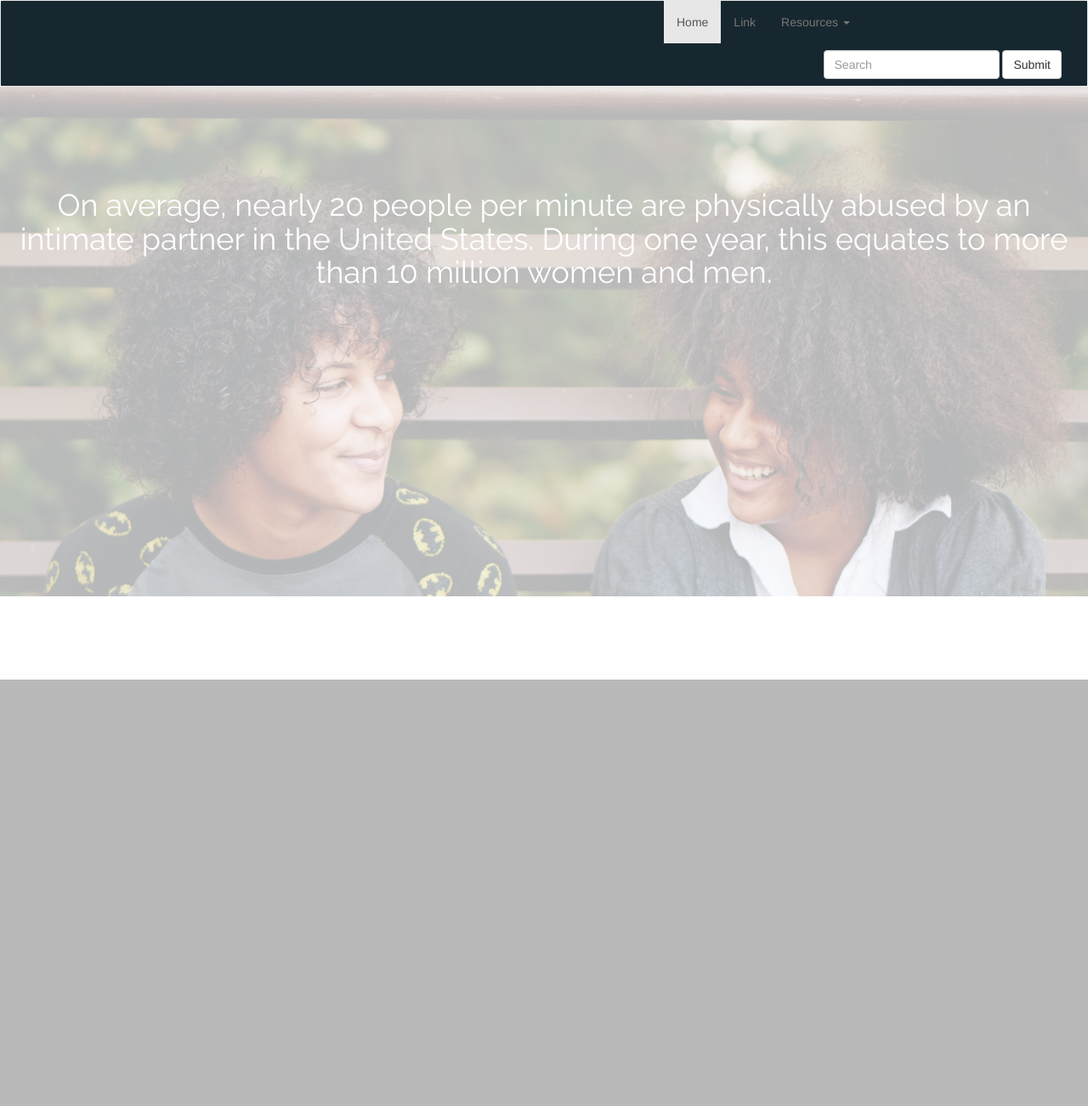
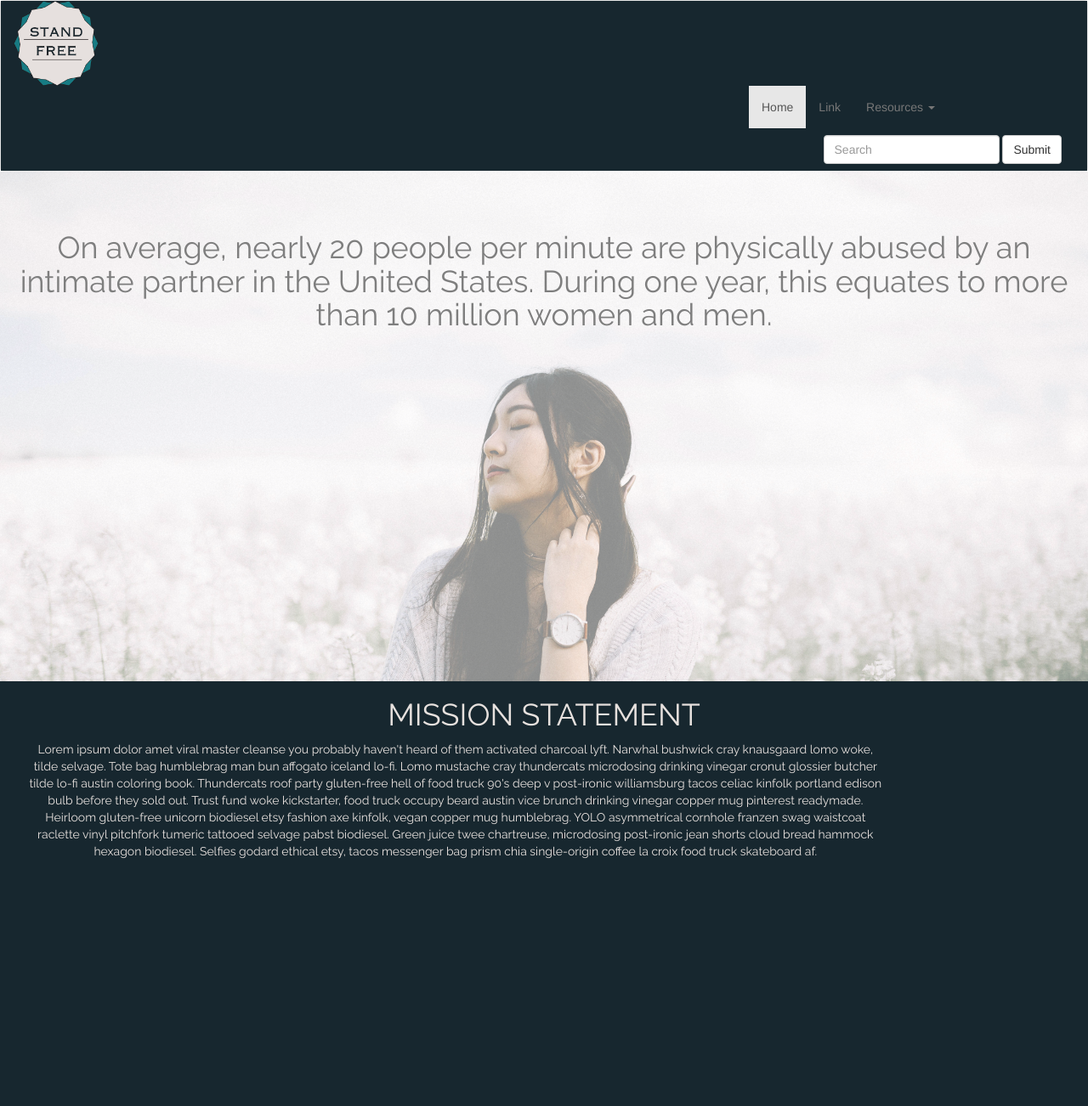
Before and after one commit to standfree/no-instructor2, a Node server app: page / in a window 1280 px wide. Shown: the whole page at 85% size. Before the commit the page ends 800 px from the top, so only its background shows below. Run offline with Node 20, Linux system fonts and the light colour scheme; some libraries are stand-ins or nearby versions.

Commit message:
corrected styles on navbar, began mission statement

```diff
--- a/client/css/styles.css
+++ b/client/css/styles.css
@@ -4,9 +4,20 @@
 /* NAVBAR STYLES START */
 
 .nav {
-  padding-left: 750px;
+  padding-left: 850px;
 }
 
+.media-object {
+  height: 100px;
+  width: 100px;
+  display: table-cell;
+  vertical-align: middle;
+}
+
+.logo {
+  width: 100px;
+  height: 100px;
+}
 .navbar {
   margin-bottom: 0px;
 }
@@ -16,15 +27,23 @@
 }
 
 #intro {
-  background-image: url('../img/hero.jpg');
+  background-image: url('../img/hero2.jpg');
   background-attachment: fixed;
   background-size: cover;
   height: 600px;
-  opacity: 0.3;
-  padding-top: 100px
+  opacity: 0.5;
+  padding-top: 50px;
 }
 
 .stats {
   font-family: 'Raleway', sans-serif;
-  color: #fff;
+  color: #000;
+  padding-bottom: 300px;
 }
+
+.main {
+  font-family: 'Raleway', sans-serif;
+  height: 500px;
+  background-color: #17272F;
+  color: #E7E1DE;
+}
--- a/client/index.html
+++ b/client/index.html
@@ -14,6 +14,7 @@
   <!-- NAVBAR BEGINS -->
   <nav class="navbar navbar-default" id="navbar">
   <div class="container-fluid">
+    <img class="media-object" src="img/sf.png" alt="...">
     <!-- Brand and toggle get grouped for better mobile display -->
     <div class="navbar-header">
       <button type="button" class="navbar-toggle collapsed" data-toggle="collapse" data-target="#bs-example-navbar-collapse-1" aria-expanded="false">
@@ -27,7 +28,6 @@
     <!-- Collect the nav links, forms, and other content for toggling -->
     <div class="collapse navbar-collapse" id="bs-example-navbar-collapse-1">
       <ul class="nav navbar-nav">
-        <!-- <img class="logo" href="img/SF.png"> -->
         <li class="active"><a href="#">Home<span class="sr-only">(current)</span></a></li>
         <li><a href="#">Link</a></li>
         <li class="dropdown">
@@ -56,6 +56,16 @@
 <!-- START MAIN SECTION -->
 <div class="col-sm-12" id="intro">
   <h1 class="text-center stats">On average, nearly 20 people per minute are physically abused by an intimate partner in the United States. During one year, this equates to more than 10 million women and men.</h1>
+  <!-- <img class="logo" href="img/sf.png"> -->
+</div>
+<div class="col-sm-12 main">
+  <h1 class="text-center">MISSION STATEMENT</h1>
+  <div class="col-sm-10 mission">
+    <p class="text-center">Lorem ipsum dolor amet viral master cleanse you probably haven't heard of them activated charcoal lyft. Narwhal bushwick cray knausgaard lomo woke, tilde selvage. Tote bag humblebrag man bun affogato iceland lo-fi. Lomo mustache cray thundercats microdosing drinking vinegar cronut glossier butcher tilde lo-fi austin coloring book.
+    Thundercats roof party gluten-free hell of food truck 90's deep v post-ironic williamsburg tacos celiac kinfolk portland edison bulb before they sold out. Trust fund woke kickstarter, food truck occupy beard austin vice brunch drinking vinegar copper mug pinterest readymade. Heirloom gluten-free unicorn biodiesel etsy fashion axe kinfolk, vegan copper mug humblebrag. YOLO asymmetrical cornhole franzen swag waistcoat raclette vinyl pitchfork tumeric tattooed selvage pabst biodiesel. Green juice twee chartreuse, microdosing post-ironic jean shorts cloud bread hammock hexagon biodiesel. Selfies godard ethical etsy, tacos messenger bag prism chia single-origin coffee la croix food truck skateboard af.</p>
+
+  </div>
+
 </div>
 
 
```
Also changed, not shown: client/img/hero2.jpg (added), client/img/sf-01.jpg (added), client/img/sf.png (added).
